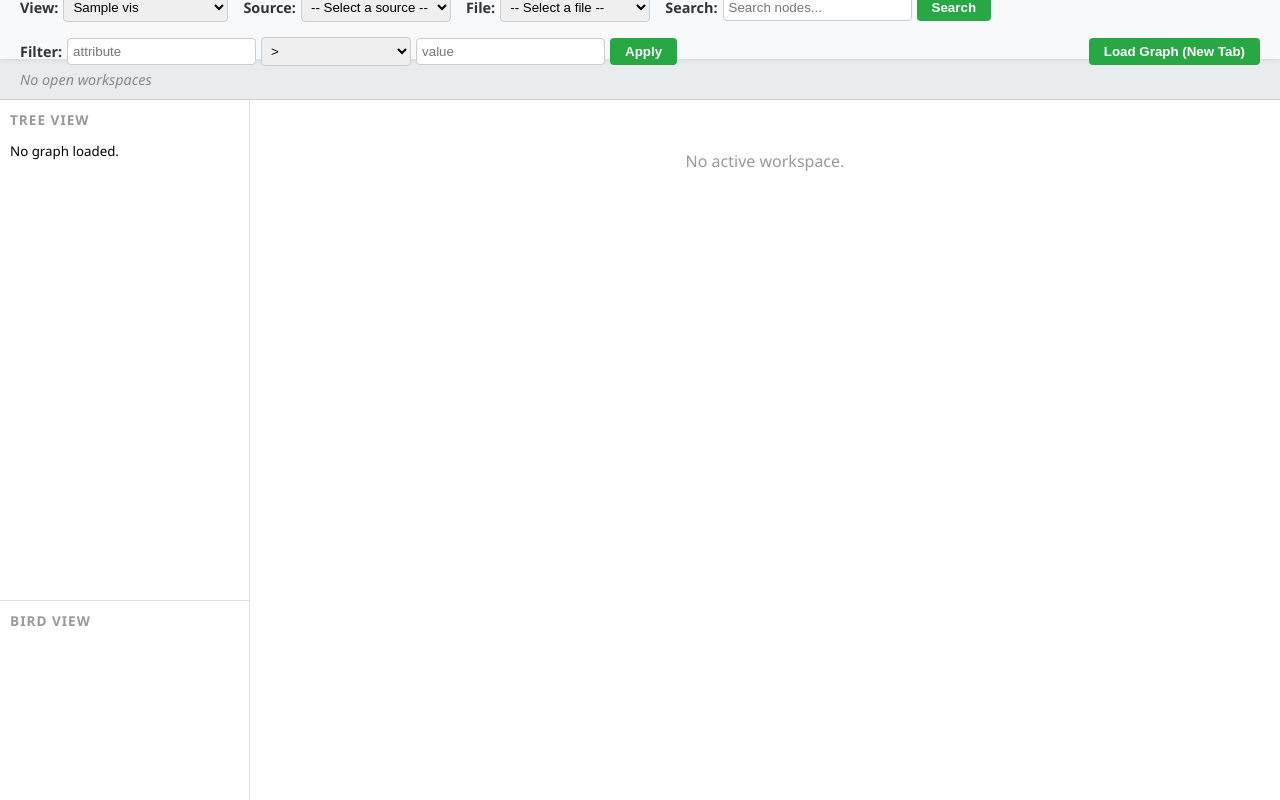
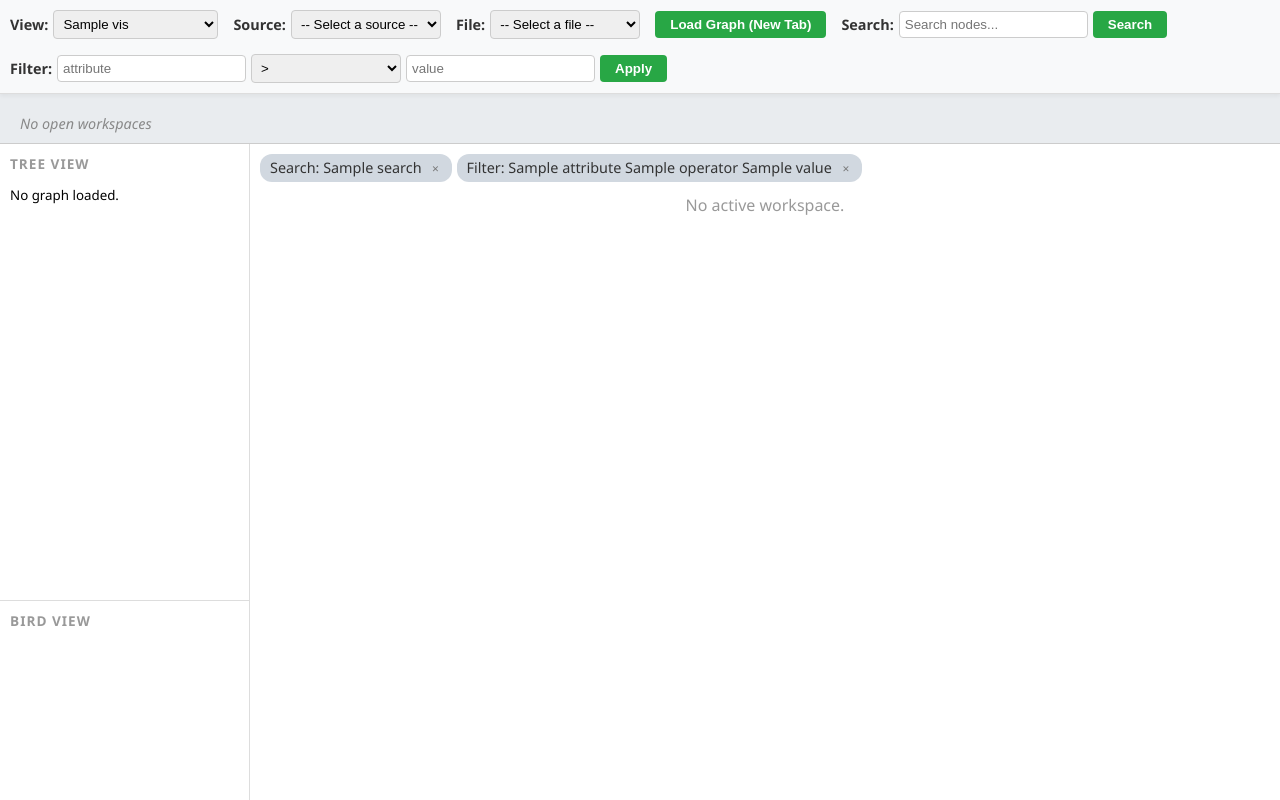
Before and after one commit to andro02/graph-visualizer, a Django app: template graph_explorer/graph_explorer_package/core/templates/core/index.html in a window 1280 px wide. Run offline with Django 5.2, Linux system fonts and the light colour scheme; the template is opened without the code that fills it: most values are stand-ins (such as "Sample title", 1, 10 or a date in 2020); data that the repository does not hold is empty.

Commit message:
#51 Dodaj implementaciju za uklanjanje search i filter tagova

```diff
--- a/graph_explorer/graph_explorer_package/core/templates/core/index.html
+++ b/graph_explorer/graph_explorer_package/core/templates/core/index.html
@@ -11,8 +11,8 @@
             display: grid;
             height: 100vh;
             grid-template-columns: 250px 1fr;
-            /* Header (60px) + Tabs (40px) + Main + BirdView */
-            grid-template-rows: 60px 40px 1fr 200px;
+            /* Header + Tabs + Main + BirdView */
+            grid-template-rows: auto auto 1fr 200px;
             grid-template-areas:
                 "header header"
                 "tabs tabs"
@@ -29,9 +29,19 @@
             padding: 0 20px;
             box-shadow: 0 2px 4px rgba(0,0,0,0.05);
             z-index: 10;
+            padding: 10px;
         }
 
-        /* --- NOVO: Workspace Tabs --- */
+        .toolbar-form {
+            display: grid;
+            grid-template-columns: repeat(4, auto); /* 4 kolone, možeš menjati */
+            grid-auto-rows: auto;
+            column-gap: 20px;
+            row-gap: 10px;
+            align-items: center;
+            width: 100%;
+        }
+
         .workspace-tabs {
             grid-area: tabs;
             background-color: #e9ecef;
@@ -39,13 +49,15 @@
             display: flex;
             align-items: flex-end;
             padding-left: 10px;
-            /* overflow-x: auto; */
+            padding-top: 10px;
+            overflow-x: auto;
+            overflow-y: hidden;
             gap: 5px;
         }
 
         .tab {
             background-color: #d1d8e0;
-            padding: 8px 15px;
+            padding: 3px 7px 4px 10px;
             border-radius: 8px 8px 0 0;
             border: 1px solid #ccc;
             border-bottom: none;
@@ -54,8 +66,7 @@
             color: #555;
             display: flex;
             align-items: center;
-            gap: 10px;
-            min-width: 100px;
+            gap: 5px;
             transition: background 0.2s;
         }
 
@@ -73,11 +84,11 @@
         }
 
         .tab-close {
+            margin-top: 3px;
             width: 18px;
             height: 18px;
             border-radius: 50%;
             display: flex;
-            align-items: center;
             justify-content: center;
             font-size: 12px;
             color: #777;
@@ -135,7 +146,6 @@
             border-radius: 4px;
             cursor: pointer;
             font-weight: bold;
-            margin-left: auto;
         }
         button.btn-load:hover { background-color: #218838; }
 
@@ -168,6 +178,52 @@
             padding: 15px 25px; margin-bottom: 10px; border-radius: 5px;
             box-shadow: 0 4px 10px rgba(0,0,0,0.2); font-weight: bold;
             animation: fadeOut 3s forwards;
+        }
+
+        .applied-tags {
+            position: absolute;
+            top: 10px;
+            left: 10px;
+            right: 10px;
+            display: flex;
+            flex-wrap: wrap;
+            gap: 5px;
+            z-index: 20;
+        }
+
+        .tag {
+            background-color: #d1d8e0;
+            color: #333;
+            padding: 3px 7px 4px 10px;
+            border-radius: 12px;
+            cursor: pointer;
+            font-size: 0.9rem;
+            display: flex;
+            align-items: center;
+            gap: 5px;
+            transition: background 0.2s;
+        }
+
+        .tag:hover {
+            background-color: #ced4da;
+        }
+
+        .tag span {
+            margin-top: 3px;
+            width: 18px;
+            height: 18px;
+            border-radius: 50%;
+            display: flex;
+            justify-content: center;
+            font-size: 12px;
+            color: #777;
+            background-color: transparent;
+            border-color: transparent;
+        }
+
+        .tag span:hover {
+            background-color: #ff6b6b;
+            color: white;
         }
 
         @keyframes fadeOut {
@@ -231,6 +287,8 @@
                     </select>
                 </div>
 
+                <button type="submit" class="btn-load">Load Graph (New Tab)</button>
+
                 <div class="form-group">
                     <label>Search:</label>
                     <input id="searchQuery" type="text" placeholder="Search nodes..." class="form-input">
@@ -243,15 +301,14 @@
                     <select id="filterOp">
                         <option value=">">></option>
                         <option value="<"><</option>
-                        <option value="=">=</option>
+                        <option value="==">==</option>
                         <option value="!=">!=</option>
-                        <option value="contains">contains</option>
+                        <option value=">=">>=</option>
+                        <option value="<="><=</option>
                     </select>
                     <input id="filterValue" type="text" placeholder="value" class="form-input">
                     <button type="button" class="btn-load" onclick="filterGraph()">Apply</button>
                 </div>
-
-                <button type="submit" class="btn-load">Load Graph (New Tab)</button>
             </form>
         </header>
 
@@ -272,6 +329,21 @@
         </div>
 
         <main class="main-view" id="main-container">
+            <div id="applied-tags" class="applied-tags">
+                {% for search in applied_searches %}
+                    <div class="tag">
+                        Search: {{ search }}
+                        <span onclick="removeTag('search', '{{ search }}')">&times</span>
+                    </div>
+                {% endfor %}
+
+                {% for f in applied_filters %}
+                    <div class="tag">
+                        Filter: {{ f.attribute }} {{ f.operator }} {{ f.value }}
+                        <span onclick="removeTag('filter', '{{ f.attribute }}|{{ f.operator }}|{{ f.value }}')">&times</span>
+                    </div>
+                {% endfor %}
+            </div>
             <div id="main-content" style="width: 100%; height: 100%;">
                 <div style="text-align: center; padding-top: 50px; color: #888;">
                     <h2>Main View Canvas</h2>
@@ -344,6 +416,7 @@
 
                 if (isActive && ws.visualizer) {
                     visSelect.value = ws.visualizer;
+                    renderAppliedTags();
                 }
 
                 // Klik na tab -> Switch
@@ -394,8 +467,6 @@
         }
 
         async function deleteWorkspace(workspaceId) {
-            if(!confirm("Are you sure you want to close this workspace?")) return;
-
             try {
                 const resp = await fetch(`/api/workspace/delete/${workspaceId}/`);
                 if (!resp.ok) throw new Error("Delete failed");
@@ -431,13 +502,53 @@
             });
         }
 
+        async function fetchTags() {
+            const response = await fetch("/api/tags/", {
+                method: "GET",
+                headers: { "Content-Type": "application/json", "X-CSRFToken": getCSRFToken() }
+            });
+            return await response.json();
+        }
+
+        async function renderAppliedTags(tags) {
+            if (!tags) {
+                tags = await fetchTags();
+            }
+
+            const container = document.getElementById("applied-tags");
+            container.innerHTML = "";
+
+            const applied_searches = tags[0] || [];
+            const applied_filters = tags[1] || [];
+
+            applied_searches.forEach(search => {
+                const tag = document.createElement("div");
+                tag.className = "tag";
+                tag.innerHTML = `Search: ${search} <span onclick="removeSearch('${search}')">&times</span>`;
+                container.appendChild(tag);
+            });
+
+            applied_filters.forEach(f => {
+                const tag = document.createElement("div");
+                tag.className = "tag";
+                tag.innerHTML = `Filter: ${f["attribute"]} ${f["operator"]} ${f["value"]} <span onclick="removeFilter('${f["attribute"]}|${f["operator"]}|${f["value"]}')">&times</span>`;
+                container.appendChild(tag);
+            });
+        }
+
         async function searchGraph() {
             const query = document.getElementById("searchQuery").value;
-            await fetch("/api/graph/search", {
+            const resp = await fetch("/api/graph/search", {
                 method: "POST",
                 headers: { "Content-Type": "application/json", "X-CSRFToken": getCSRFToken() },
                 body: JSON.stringify({ query })
             });
+
+            if (!resp.ok) return;
+
+            const data = await resp.json();
+            renderAppliedTags(data);
+
             // Refresh current
             if (currentActiveWorkspaceId) {
                 loadVisualization(currentActiveWorkspaceId);
@@ -449,12 +560,18 @@
             const attr = document.getElementById("filterAttr").value;
             const op = document.getElementById("filterOp").value;
             const value = document.getElementById("filterValue").value;
-            await fetch("/api/graph/filter", {
+            const resp = await fetch("/api/graph/filter", {
                 method: "POST",
                 headers: { "Content-Type": "application/json", "X-CSRFToken": getCSRFToken() },
                 body: JSON.stringify({ attribute: attr, operator: op, value })
             });
-             if (currentActiveWorkspaceId) {
+
+            if (!resp.ok) return;
+
+            const data = await resp.json();
+            renderAppliedTags(data);
+
+            if (currentActiveWorkspaceId) {
                 loadVisualization(currentActiveWorkspaceId);
                 loadTreeView(currentActiveWorkspaceId);
             }
@@ -596,7 +713,46 @@
             }
         }
 
-        // --- INIT ---
+        async function removeSearch(searchValue) {
+            await fetch("/api/remove-tag/", {
+                method: "POST",
+                headers: { "Content-Type": "application/json", "X-CSRFToken": getCSRFToken() },
+                body: JSON.stringify({
+                    type: "search",
+                    value: searchValue
+                })
+            })
+            .then(res => res.json())
+            .then(data => {
+                renderAppliedTags(data);
+                if (currentActiveWorkspaceId) {
+                    loadVisualization(currentActiveWorkspaceId);
+                    loadTreeView(currentActiveWorkspaceId);
+                }
+            })
+            .catch(err => console.error("Error removing search:", err));
+        }
+
+        async function removeFilter(filterString) {
+            await fetch("/api/remove-tag/", {
+                method: "POST",
+                headers: { "Content-Type": "application/json", "X-CSRFToken": getCSRFToken() },
+                body: JSON.stringify({
+                    type: "filter",
+                    value: filterString
+                })
+            })
+            .then(res => res.json())
+            .then(data => {
+                renderAppliedTags(data);
+                if (currentActiveWorkspaceId) {
+                    loadVisualization(currentActiveWorkspaceId);
+                    loadTreeView(currentActiveWorkspaceId);
+                }
+            })
+            .catch(err => console.error("Error removing filter:", err));
+        }
+
         document.addEventListener('DOMContentLoaded', () => {
             loadWorkspaces();
         });
--- a/graph_explorer/graph_explorer_package/core/views.py
+++ b/graph_explorer/graph_explorer_package/core/views.py
@@ -222,11 +222,15 @@ def api_search(request):
         data = json.loads(request.body)
         query = data.get("query", "").strip()
 
+        if not query:
+            return JsonResponse({"error": "Query cannot be empty"}, status=400)
+
         if not manager.workspace_manager.get_active_workspace():
              return JsonResponse({"error": "No active workspace"}, status=400)
 
         result_graph = manager.apply_search(query)
-        return JsonResponse(result_graph.to_dict(), safe=False)
+
+        return JsonResponse(manager.get_applied_tags(), safe=False)
     except Exception as e:
         return JsonResponse({"error": str(e)}, status=500)
 
@@ -241,11 +245,14 @@ def api_filter(request):
         operator = data.get("operator")
         value = data.get("value")
 
+        if not attribute or not operator or not value:
+            return JsonResponse({"error": "Attribute, operator, and value must be provided"}, status=400)
+
         if not manager.workspace_manager.get_active_workspace():
              return JsonResponse({"error": "No active workspace"}, status=400)
 
         result_graph = manager.apply_filter(attribute, operator, value)
-        return JsonResponse(result_graph.to_dict(), safe=False)
+        return JsonResponse(manager.get_applied_tags(), safe=False)
     except Exception as e:
         return JsonResponse({"error": str(e)}, status=500)
 
@@ -262,3 +269,61 @@ def api_reset(request):
         return JsonResponse(result_graph.to_dict(), safe=False)
     except Exception as e:
         return JsonResponse({"error": str(e)}, status=500)
+
+def api_remove_tag(request):
+    if request.method != "POST":
+        return JsonResponse({"error": "POST required"}, status=405)
+
+    manager = GraphManager()
+
+    try:
+        data = json.loads(request.body)
+        tag_type = data.get("type")
+        tag_value = data.get("value")
+
+        if tag_type not in ["search", "filter"]:
+            return JsonResponse({"error": "Invalid type"}, status=400)
+
+        if tag_type == "search":
+            if tag_value in manager.get_applied_searches():
+                manager.remove_search(tag_value)
+
+        elif tag_type == "filter":
+            attribute, operator, value = tag_value.split("|")
+            triple = {'attribute': attribute, 'operator': operator, 'value': value}
+
+            if triple in manager.get_applied_filters():
+                manager.remove_filter(triple)
+
+        searches = manager.get_applied_searches()
+        filters = manager.get_applied_filters()
+        result_graph = manager.reset_graph()
+
+        for s in searches:
+            manager.apply_search(s)
+
+        for f in filters:
+            a = f["attribute"]
+            o = f["operator"]
+            v = f["value"]
+
+            triple = {'attribute': a, 'operator': o, 'value': v}
+            manager.apply_filter(a, o, v)
+
+        return JsonResponse(manager.get_applied_tags(), safe=False)
+
+    except Exception as e:
+        return JsonResponse({"error": str(e)}, status=500)
+
+def api_get_tags(request):
+    if request.method != "GET":
+        return JsonResponse({"error": "GET required"}, status=405)
+
+    manager = GraphManager()
+    try:
+        if not manager.workspace_manager.get_active_workspace():
+             return JsonResponse({"error": "No active workspace"}, status=400)
+
+        return JsonResponse(manager.get_applied_tags(), safe=False)
+    except Exception as e:
+        return JsonResponse({"error": str(e)}, status=500)
--- a/graph_explorer/graph_explorer_package/explorer_app/urls.py
+++ b/graph_explorer/graph_explorer_package/explorer_app/urls.py
@@ -31,4 +31,6 @@ urlpatterns = [
     path('api/workspaces/', views.api_workspaces, name='api_workspaces'),
     path('api/workspace/switch/<str:workspace_id>/', views.api_switch_workspace, name='api_switch_workspace'),
     path('api/workspace/delete/<str:workspace_id>/', views.api_delete_workspace, name='api_delete_workspace'),
+    path('api/remove-tag/', views.api_remove_tag, name='api_remove_tag'),
+    path('api/tags/', views.api_get_tags, name='api_get_tags'),
 ]
```
Also changed, not shown: graph_platform/platform/graph_manager.py (+29 -1 lines), graph_platform/platform/workspace.py (+5 -2 lines).
